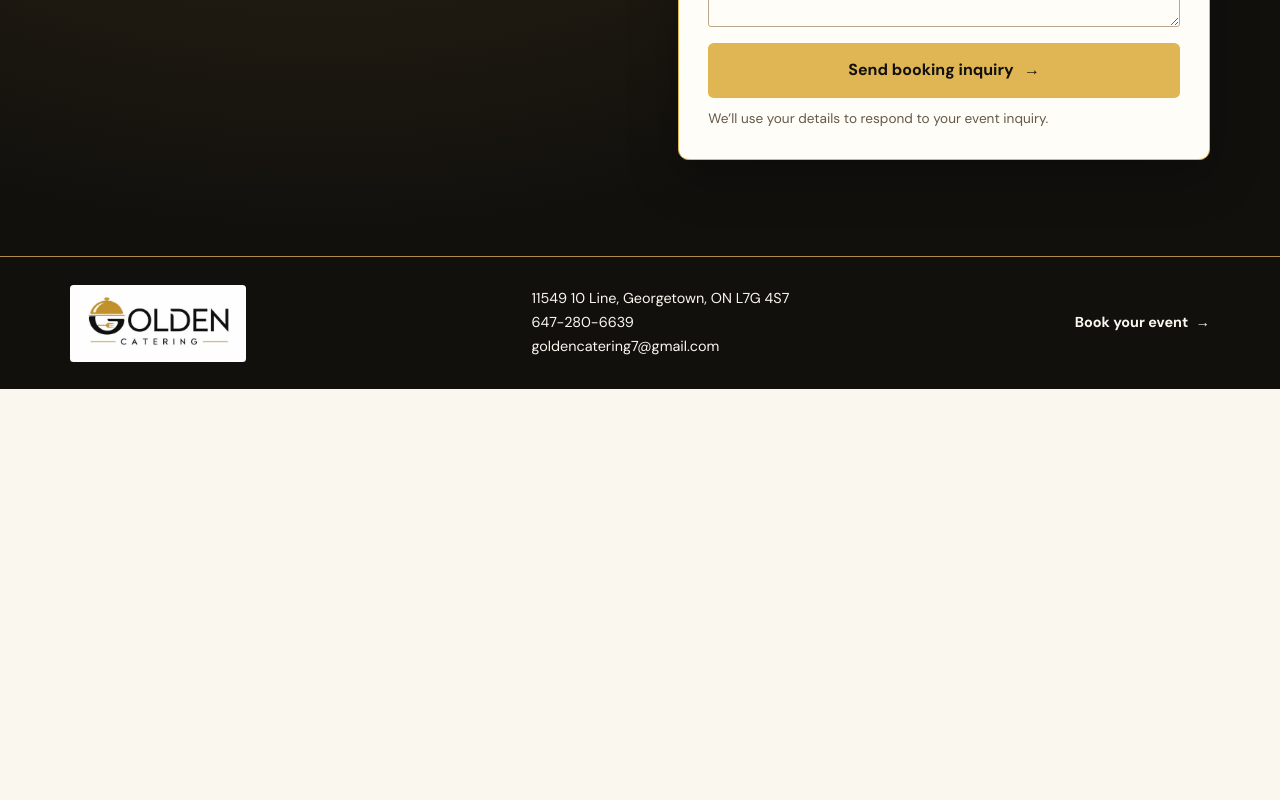
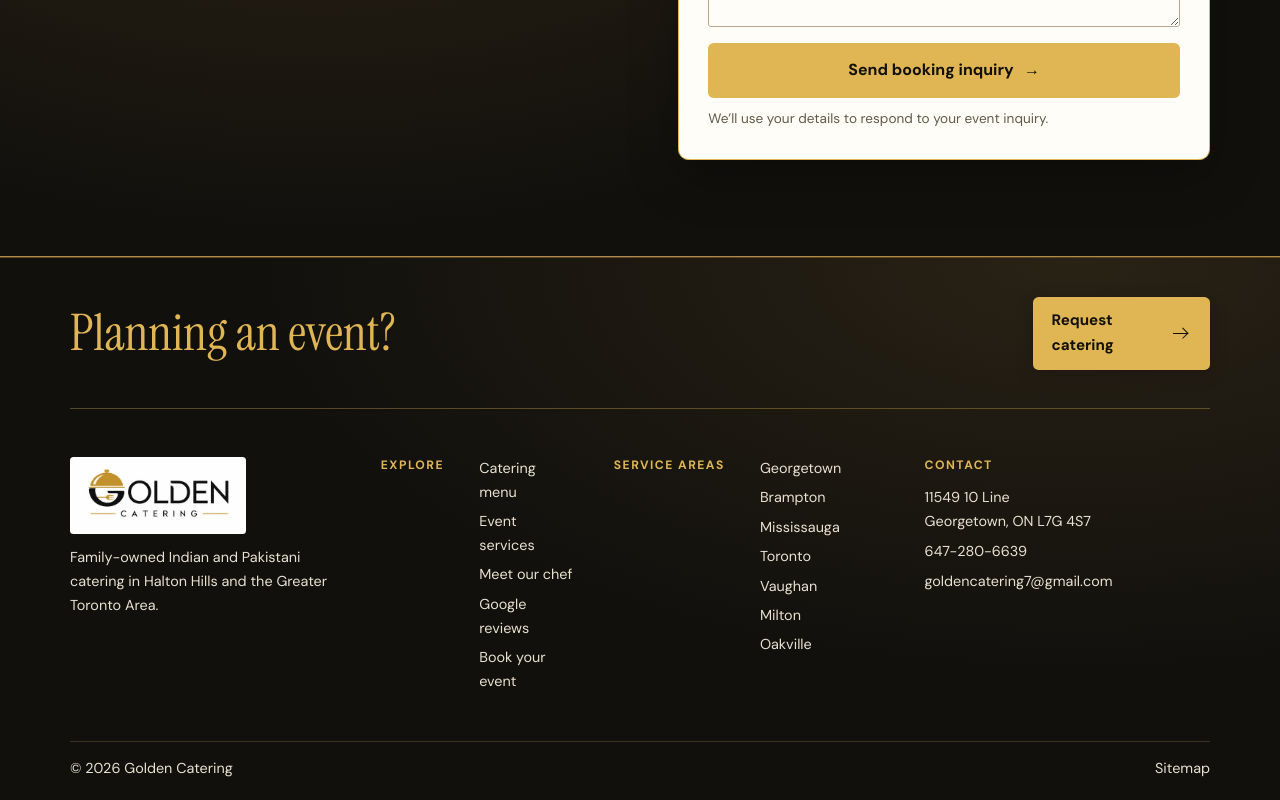
Before and after one commit to goldencatering/golden-catering, a Next.js app: page / in a window 1280 px wide. Shown: the part 4431-5231 px from the top of the page. Before the commit the page ends 4820 px from the top, so only its background shows below. Built offline with nearby package versions, Linux system fonts and the light colour scheme.

Commit message:
Redesign sitewide footer and add a public sitemap

```diff
--- a/app/catering/[city]/page.jsx
+++ b/app/catering/[city]/page.jsx
@@ -69,9 +69,6 @@ export default async function CityPage({ params }) {
           </div>
         </section>
       </main>
-      <footer className="footer">
-        <div className="shell footer-inner"><a href="/">Golden Catering</a><a href="/#areas">Other service areas</a><a href="/#quote">Book your event</a></div>
-      </footer>
     </>
   );
 }
--- a/app/globals.css
+++ b/app/globals.css
@@ -26,9 +26,9 @@ section[id] { scroll-margin-top: 1rem; }
 .skip { position: absolute; top: .5rem; left: 1rem; z-index: 2; background: var(--paper); color: var(--wine); padding: .6rem 1rem; transform: translateY(-160%); }
 .skip:focus { transform: none; }
 
-.header, .hero, .quote, .footer { background: var(--wine); color: var(--paper); }
+.header, .hero, .quote { background: var(--wine); color: var(--paper); }
 .header { background: var(--deep); border-bottom: 1px solid #edbe7531; }
-.header-inner, .footer-inner { display: flex; align-items: center; justify-content: space-between; gap: 1.5rem; padding-block: 1rem; }
+.header-inner { display: flex; align-items: center; justify-content: space-between; gap: 1.5rem; padding-block: 1rem; }
 .brand { display: inline-flex; align-items: center; gap: .7rem; font: 500 1.5rem/1 var(--serif); }
 .brand small { display: block; margin-top: .3rem; font: 700 .59rem/1 var(--sans); letter-spacing: .24em; text-transform: uppercase; }
 .monogram { display: grid; place-items: center; width: 2.55rem; aspect-ratio: 1; border: 1px solid var(--gold); border-radius: 50%; color: var(--gold); }
@@ -238,9 +238,6 @@ h3 { font-size: 1.32rem; line-height: 1.2; }
 .draft { margin-top: 1rem; }
 .draft .actions { margin-top: .7rem; }
 .secondary { background: transparent; border-color: var(--line); }
-.footer { background: var(--deep); }
-.footer-inner { padding-block: 1.7rem; }
-.footer p { font-size: .9rem; color: #f0dfd5; }
 
 @media (max-width: 860px) {
   .dish-grid { grid-template-columns: repeat(2, 1fr); }
@@ -256,7 +253,6 @@ h3 { font-size: 1.32rem; line-height: 1.2; }
   .hero-visual { width: min(100% - .65rem, 29rem); margin-inline: auto; }
   .hero-frame { aspect-ratio: 5 / 4; }
   .events .event-photo { order: 1; }
-  .footer-inner { flex-wrap: wrap; }
 }
 
 @media (max-width: 390px) {
@@ -354,8 +350,7 @@ h3 { font-size: 1.32rem; line-height: 1.2; }
 .review-score { display: flex; flex-wrap: wrap; align-items: center; gap: .65rem; color: var(--bronze); }
 .review-score strong { font: 2.5rem/1 var(--serif); color: var(--deep); }
 .review-panel .button { margin-top: .9rem; }
-.footer-contact { display: grid; font-style: normal; font-size: .9rem; }
-.footer-contact a:hover, .local-faq a { text-decoration: underline; }
+.local-faq a { text-decoration: underline; }
 .city-hero .section { padding-block: clamp(3rem, 7vw, 5.25rem); }
 .city-hero h1 { max-width: 13ch; font-size: clamp(3rem, 7vw, 5.8rem); }
 .city-hero .intro { max-width: 40rem; }
@@ -372,3 +367,71 @@ h3 { font-size: 1.32rem; line-height: 1.2; }
 
 .booking-check { position: absolute; width: 1px; height: 1px; overflow: hidden; clip-path: inset(50%); }
 .form button:disabled { opacity: .7; cursor: wait; }
+
+.footer {
+  background: radial-gradient(ellipse at 84% 0%, #292215 0%, var(--deep) 55%);
+  color: var(--paper);
+  border-top: 1px solid #9d7a3980;
+}
+
+.footer-cta {
+  display: flex;
+  flex-wrap: wrap;
+  align-items: center;
+  justify-content: space-between;
+  gap: 1rem;
+  padding-block: clamp(1.45rem, 4vw, 2.4rem);
+  border-bottom: 1px solid #dfb65355;
+}
+
+.footer-cta p {
+  font: 400 clamp(2rem, 5vw, 3.15rem)/1 var(--serif);
+  color: var(--gold);
+}
+
+.footer-grid {
+  display: grid;
+  grid-template-columns: 1.05fr .75fr 1.05fr 1.1fr;
+  gap: clamp(1.25rem, 3vw, 3.1rem);
+  padding-block: clamp(1.7rem, 4vw, 3rem);
+}
+
+.footer h2 {
+  margin-bottom: .75rem;
+  font: 700 .76rem/1.4 var(--sans);
+  letter-spacing: .12em;
+  text-transform: uppercase;
+  color: var(--gold);
+}
+
+.footer-brand p { max-width: 18rem; margin-top: .75rem; }
+.footer-nav ul { margin: 0; padding: 0; list-style: none; }
+.footer-nav li + li { margin-top: .35rem; }
+.footer-connect address { display: grid; gap: .4rem; font-style: normal; }
+.footer-connect address a { overflow-wrap: anywhere; }
+.footer-grid p, .footer-grid li, .footer-connect address, .footer-base { font-size: .9rem; color: #e9e1d0; }
+.footer-grid a:hover, .footer-base a:hover { color: var(--gold); text-decoration: underline; text-underline-offset: .2em; }
+
+.footer-base {
+  display: flex;
+  flex-wrap: wrap;
+  justify-content: space-between;
+  gap: .75rem 1rem;
+  border-top: 1px solid #dfb65335;
+  padding-block: .9rem 1.2rem;
+}
+
+.footer-base small { font-size: inherit; }
+.sitemap-page h1 { font-size: clamp(3rem, 6vw, 5rem); }
+.sitemap-page h2 { font-size: clamp(1.65rem, 4vw, 2.4rem); }
+.sitemap-page ul { padding-left: 1.15rem; }
+.sitemap-page a { text-decoration: underline; text-underline-offset: .2em; }
+
+@media (max-width: 850px) {
+  .footer-grid { grid-template-columns: repeat(2, minmax(0, 1fr)); }
+}
+
+@media (max-width: 480px) {
+  .footer-brand, .footer-connect { grid-column: 1 / -1; }
+  .footer-cta .button { width: 100%; }
+}
--- a/app/layout.jsx
+++ b/app/layout.jsx
@@ -1,4 +1,5 @@
 import './globals.css';
+import SiteFooter from './site-footer';
 import { siteUrl } from './site-content';
 
 export const metadata = {
@@ -10,7 +11,10 @@ export const metadata = {
 export default function RootLayout({ children }) {
   return (
     <html lang="en-CA">
-      <body>{children}</body>
+      <body>
+        {children}
+        <SiteFooter />
+      </body>
     </html>
   );
 }
--- a/app/page.jsx
+++ b/app/page.jsx
@@ -162,17 +162,6 @@ export default function Home() {
           </div>
         </section>
       </main>
-      <footer className="footer">
-        <div className="shell footer-inner">
-          <Brand />
-          <address className="footer-contact">
-            <a href={googleProfile}>{businessAddress.streetAddress}, {businessAddress.addressLocality}, {businessAddress.addressRegion} {businessAddress.postalCode}</a>
-            <a href={'tel:' + phone}>647-280-6639</a>
-            <a href={'mailto:' + contactEmail}>{contactEmail}</a>
-          </address>
-          <a className="text-link" href="#quote">Book your event <span aria-hidden="true">→</span></a>
-        </div>
-      </footer>
     </>
   );
 }
--- a/app/site-content.js
+++ b/app/site-content.js
@@ -68,3 +68,11 @@ export const cities = [
     venue: 'For a residential event, share your planned meal time and whether you have counter space, tables, or another dedicated serving area.',
   },
 ];
+
+export const siteNavigation = [
+  { label: 'Catering menu', href: '/#menu' },
+  { label: 'Event services', href: '/#events' },
+  { label: 'Meet our chef', href: '/#chef' },
+  { label: 'Google reviews', href: '/#reviews' },
+  { label: 'Book your event', href: '/#quote' },
+];
--- /dev/null
+++ b/app/site-footer.jsx
@@ -0,0 +1,56 @@
+import Image from 'next/image';
+import { businessAddress, cities, contactEmail, googleProfile, phone, siteNavigation } from './site-content';
+
+export default function SiteFooter() {
+  return (
+    <footer className="footer">
+      <div className="shell">
+        <div className="footer-cta">
+          <p>Planning an event?</p>
+          <a className="button button-primary" href="/#quote">
+            Request catering <span className="button-arrow" aria-hidden="true" />
+          </a>
+        </div>
+        <div className="footer-grid">
+          <div className="footer-brand">
+            <a href="/" aria-label="Golden Catering home">
+              <Image className="official-logo" src="/golden-catering-logo.jpg" width={480} height={210} alt="Golden Catering" />
+            </a>
+            <p>Family-owned Indian and Pakistani catering in Halton Hills and the Greater Toronto Area.</p>
+          </div>
+          <nav className="footer-nav" aria-labelledby="footer-explore">
+            <h2 id="footer-explore">Explore</h2>
+            <ul>
+              {siteNavigation.map(({ label, href }) => (
+                <li key={href}><a href={href}>{label}</a></li>
+              ))}
+            </ul>
+          </nav>
+          <nav className="footer-nav footer-cities" aria-labelledby="footer-areas">
+            <h2 id="footer-areas">Service areas</h2>
+            <ul>
+              {cities.map(({ name, slug }) => (
+                <li key={slug}><a href={'/catering/' + slug}>{name}</a></li>
+              ))}
+            </ul>
+          </nav>
+          <div className="footer-connect">
+            <h2>Contact</h2>
+            <address>
+              <a href={googleProfile}>
+                {businessAddress.streetAddress}<br />
+                {businessAddress.addressLocality}, {businessAddress.addressRegion} {businessAddress.postalCode}
+              </a>
+              <a href={'tel:' + phone}>647-280-6639</a>
+              <a href={'mailto:' + contactEmail}>{contactEmail}</a>
+            </address>
+          </div>
+        </div>
+        <div className="footer-base">
+          <small>© {new Date().getUTCFullYear()} Golden Catering</small>
+          <a href="/sitemap">Sitemap</a>
+        </div>
+      </div>
+    </footer>
+  );
+}
--- a/app/sitemap.js
+++ b/app/sitemap.js
@@ -1,5 +1,5 @@
 import { cities, siteUrl } from './site-content';
 
 export default function sitemap() {
-  return ['/', ...cities.map(city => '/catering/' + city.slug)].map(path => ({ url: siteUrl + path }));
+  return ['/', '/sitemap', ...cities.map(city => '/catering/' + city.slug)].map(path => ({ url: siteUrl + path }));
 }
```
Also changed, not shown: app/sitemap/page.jsx (added, +35 -0 lines).
